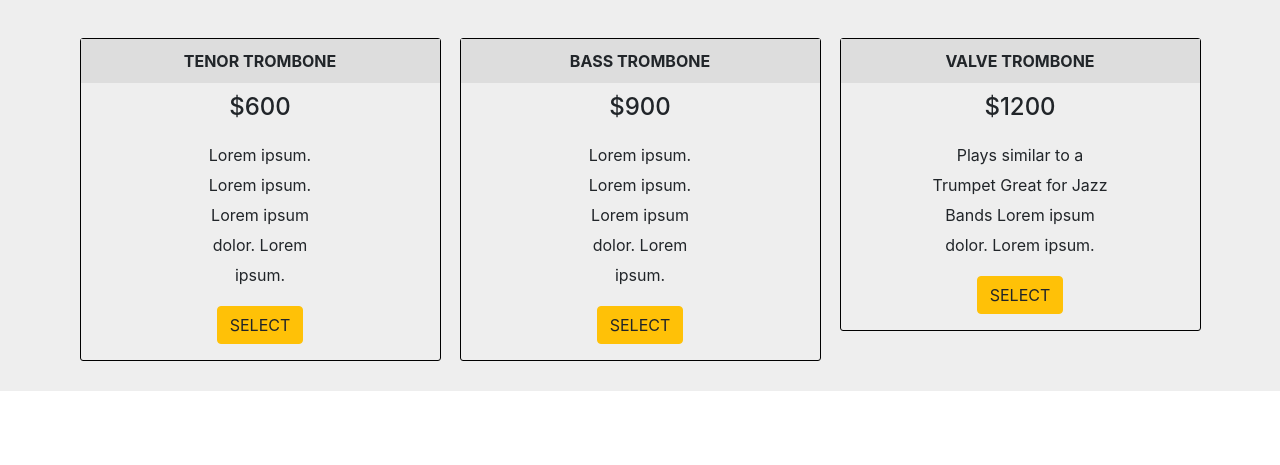
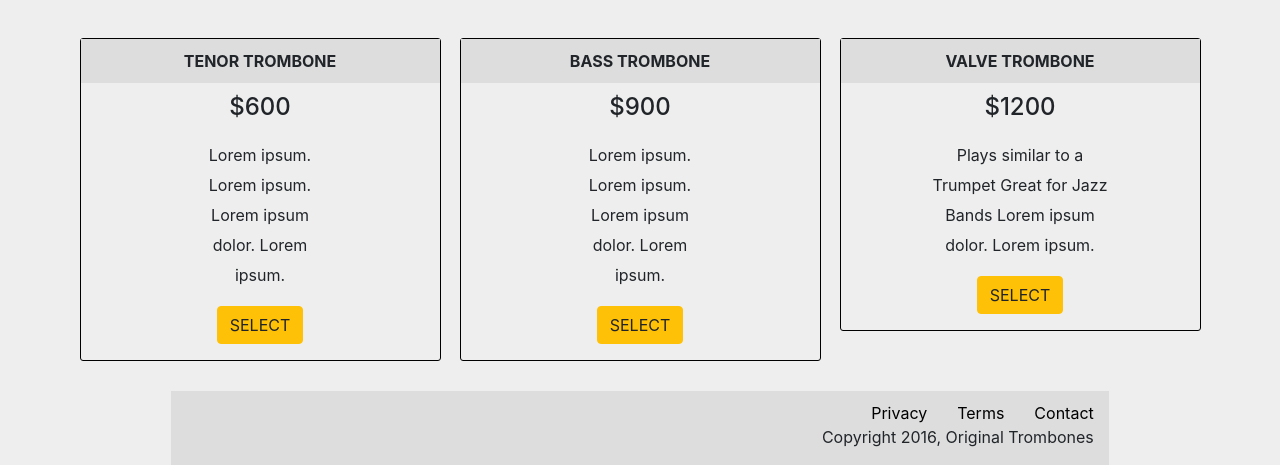
Before and after one commit to ViNam99/Trombones-FreecodeCamp, a plain HTML site: page index.html in a window 1280 px wide. Shown: the part 1096-1561 px from the top of the page. Before the commit the page ends 1487 px from the top, so only its background shows below. Drawn offline with nearby package versions, Linux system fonts and the light colour scheme.

Commit message:
Complete footer

```diff
--- a/css/index.css
+++ b/css/index.css
@@ -115,6 +115,31 @@
 }
 
 
+/* footer */
+
+.footer__content {
+    width: 75%;
+    margin: 0 auto;
+    background-color: #DDDDDD;
+}
+
+.footer .footer__content ul {
+    margin-top: 10px;
+    display: flex;
+    justify-content: flex-end;
+}
+
+.footer .footer__content ul li {
+    list-style: none;
+    padding: 0 15px;
+}
+
+.footer .footer__content ul li a {
+    text-decoration: none;
+    color: black;
+}
+
+
 /* Media Rule */
 
 @media screen and (max-width: 600px) {
--- a/index.html
+++ b/index.html
@@ -112,11 +112,23 @@
                             <button type="button" class="btn btn-warning my-3">SELECT</button>
                         </div>
                     </div>
-
-
                 </div>
             </div>
         </section>
+        <footer class="footer">
+            <div class="footer__content">
+                <div class="row">
+                    <div class="col-lg-12">
+                        <ul class="mb-0">
+                            <li><a href="#">Privacy</a></li>
+                            <li><a href="#">Terms</a></li>
+                            <li><a href="#">Contact</a></li>
+                        </ul>
+                        <p style="text-align:right; margin-right: 15px;">Copyright 2016, Original Trombones</span>
+                    </div>
+                </div>
+            </div>
+        </footer>
     </div>
 
     <!-- Bootstrap -->
```
